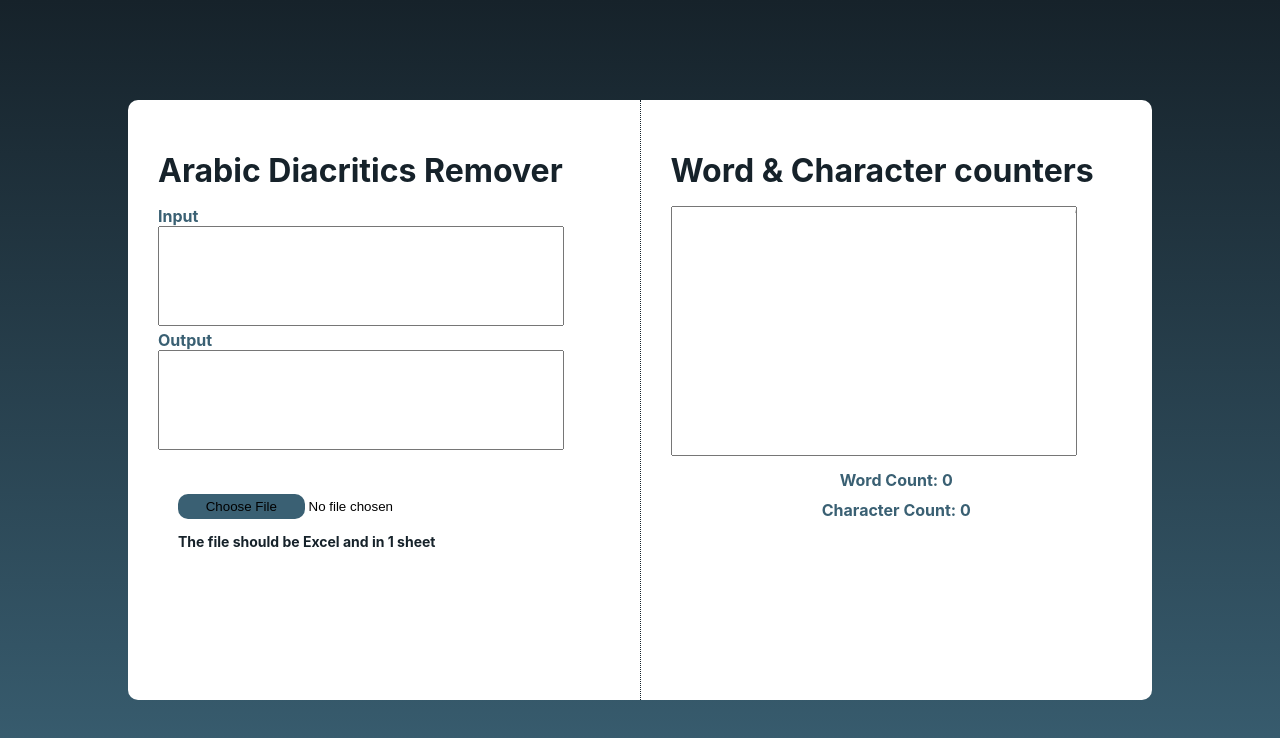
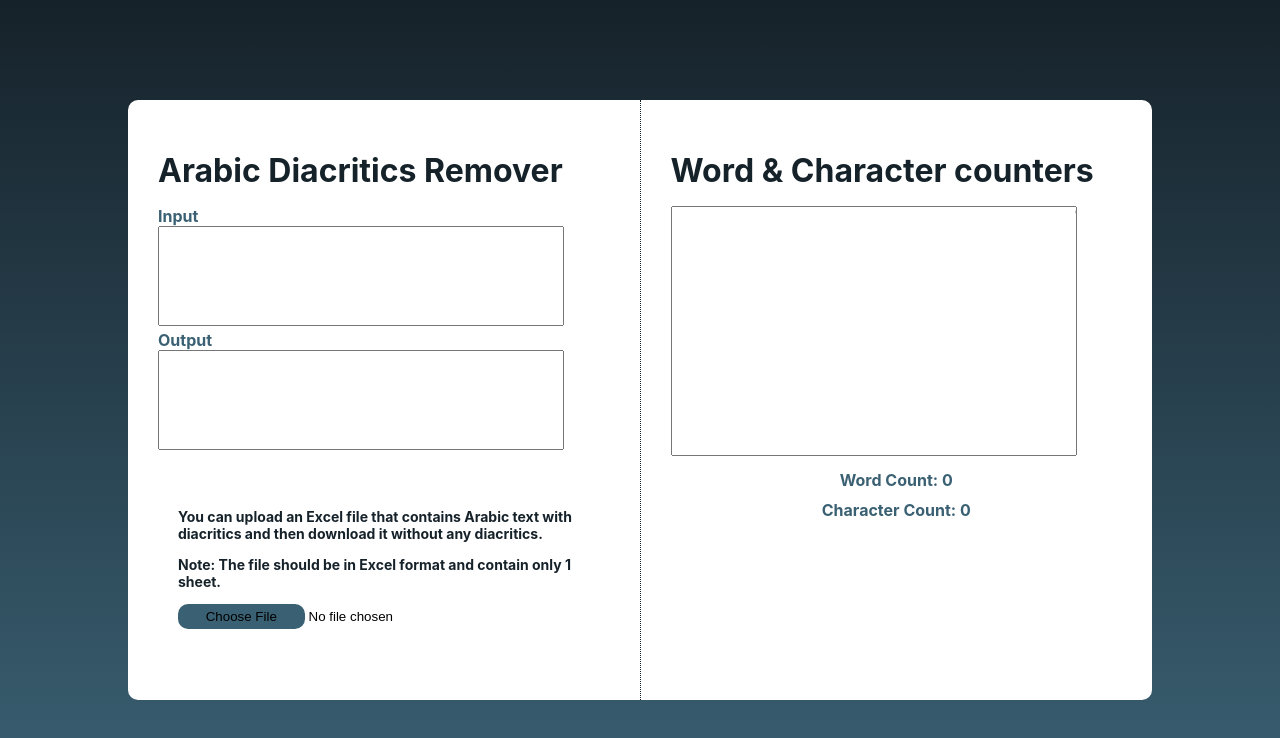
Before and after one commit to tevfik94/diacritics-remover_word-counter, a React (Create React App) app: page / in a window 1280 px wide. Shown: the top 738 px of the page. Built offline with nearby package versions, Linux system fonts and the light colour scheme.

Commit message:
Update File.jsx

```diff
--- a/src/components/File/File.jsx
+++ b/src/components/File/File.jsx
@@ -46,13 +46,17 @@ function File() {
 
   return (
     <div className="file">
+      <p>
+        You can upload an Excel file that contains Arabic text with diacritics
+        and then download it without any diacritics.
+      </p>
+      <p>Note: The file should be in Excel format and contain only 1 sheet.</p>
       <input
         type="file"
         accept=".csv, application/vnd.openxmlformats-officedocument.spreadsheetml.sheet, application/vnd.ms-excel"
         onChange={handleFileChange}
       />
       {fileUploaded && <button onClick={handleExport}>Export</button>}
-      <p>The file should be Excel and in 1 sheet</p>
     </div>
   );
 }
```
